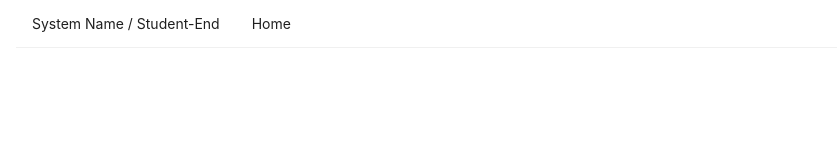
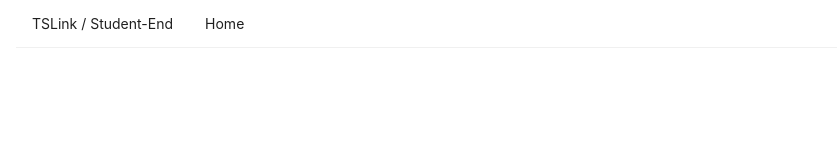
Before and after one commit to AokiUmi/My-Thesis, a React (Vite) app in the folder student/: page / in a window 1280 px wide. Shown: the top 160 px of the page, without its empty margins (34-871 px from the left). Built offline with nearby package versions, Linux system fonts and the light colour scheme.

Commit message:
add system name

```diff
--- a/student/src/component/structural/MyLayout.jsx
+++ b/student/src/component/structural/MyLayout.jsx
@@ -60,7 +60,7 @@ function MyLayout(props) {
             }}
           >
             <Menu.Item key="system" style={{pointerEvents: 'none' }}>
-              System Name / Student-End
+              TSLink / Student-End
             </Menu.Item>
             <Menu.Item key="1">
               <Link to="/" onClick={() => { setkeys('1'); flush(); flush_timeinfo();  flush_commentinfo(); }}>Home</Link>
```
Also changed, not shown: 1 other file (tests, documents, lock files or other folders).
